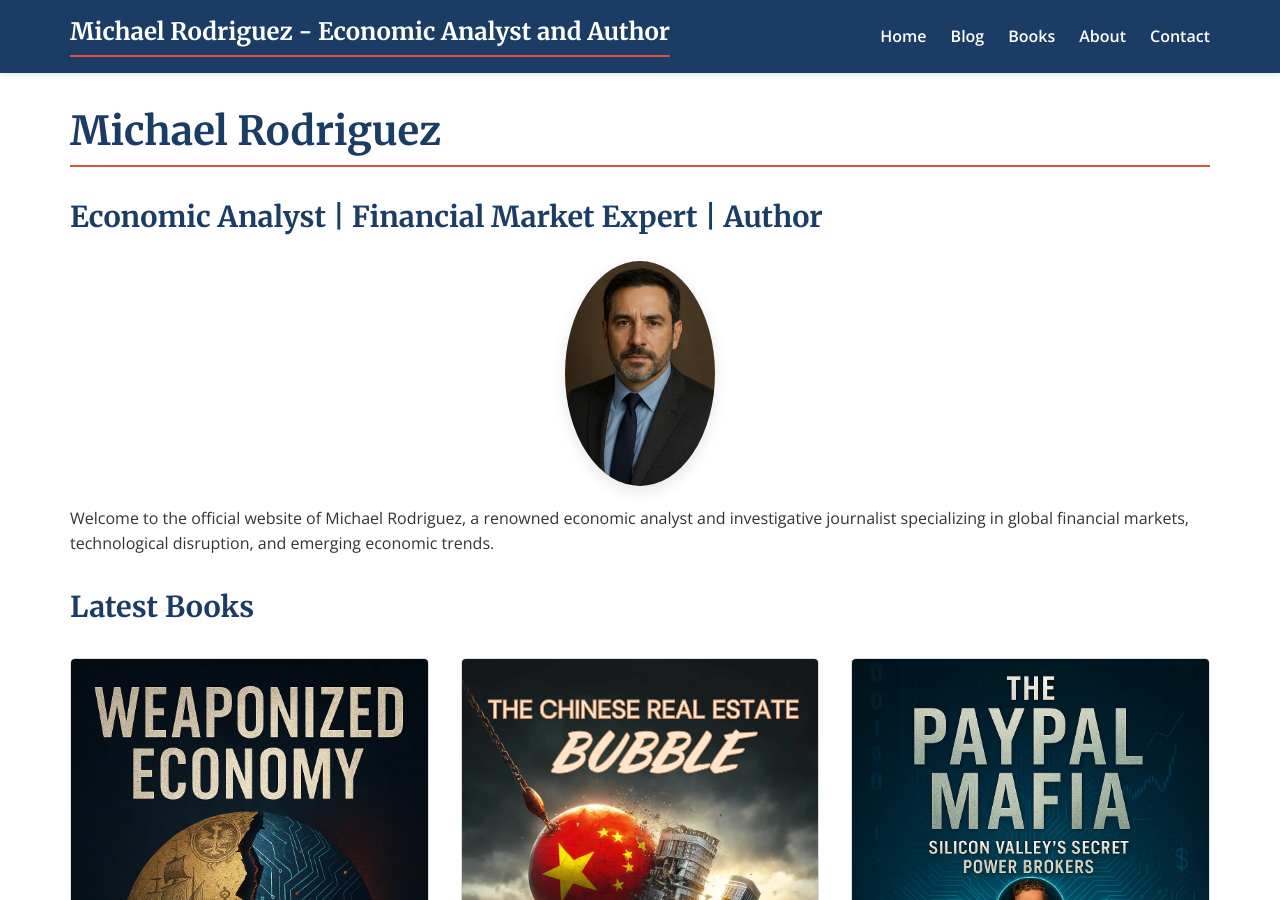
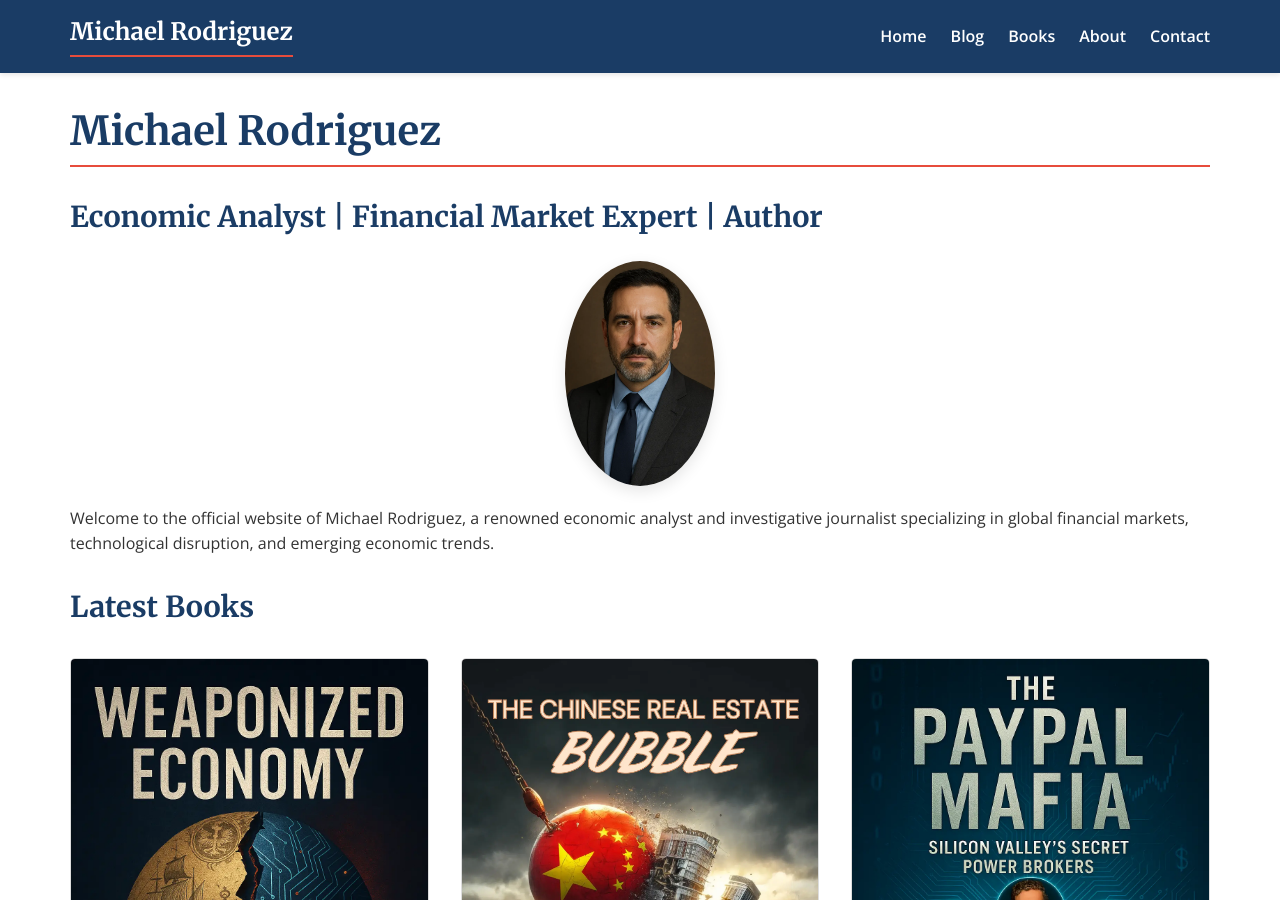
Before and after one commit to Zews123/michael-rodriguez-books, a Jekyll site: the page built from index.md, in a window 1280 px wide and 900 px high. Built offline with Jekyll 4.4.1, drawn with Linux system fonts in a browser that asks for light colours; some of the changed lines change nothing that is shown.

Commit message:
Update _config.yml

```diff
--- a/_config.yml
+++ b/_config.yml
@@ -1,4 +1,5 @@
-title: Michael Rodriguez - Economic Analyst and Author
+title: Michael Rodriguez
+tagline: Economic Analyst and Author
 description: >-
   Official website of Michael Rodriguez, renowned economic analyst and author of
   insightful books on global economics, financial markets, and technological disruption.
@@ -17,3 +18,11 @@ social:
     - https://www.facebook.com/andrusistomin/
 # Google Analytics (добавьте свой ID позже)
 # google_analytics: UA-XXXXXXXXX-X
+
+# Настройки jekyll-seo-tag для исправления длинных заголовков
+title_separator: ""
+# Альтернативное решение - можно использовать короткое название для суффикса
+seo:
+  site_title: ""
+  # Эта настройка отключает добавление названия сайта к заголовкам страниц
+  add_site_title: false
```
